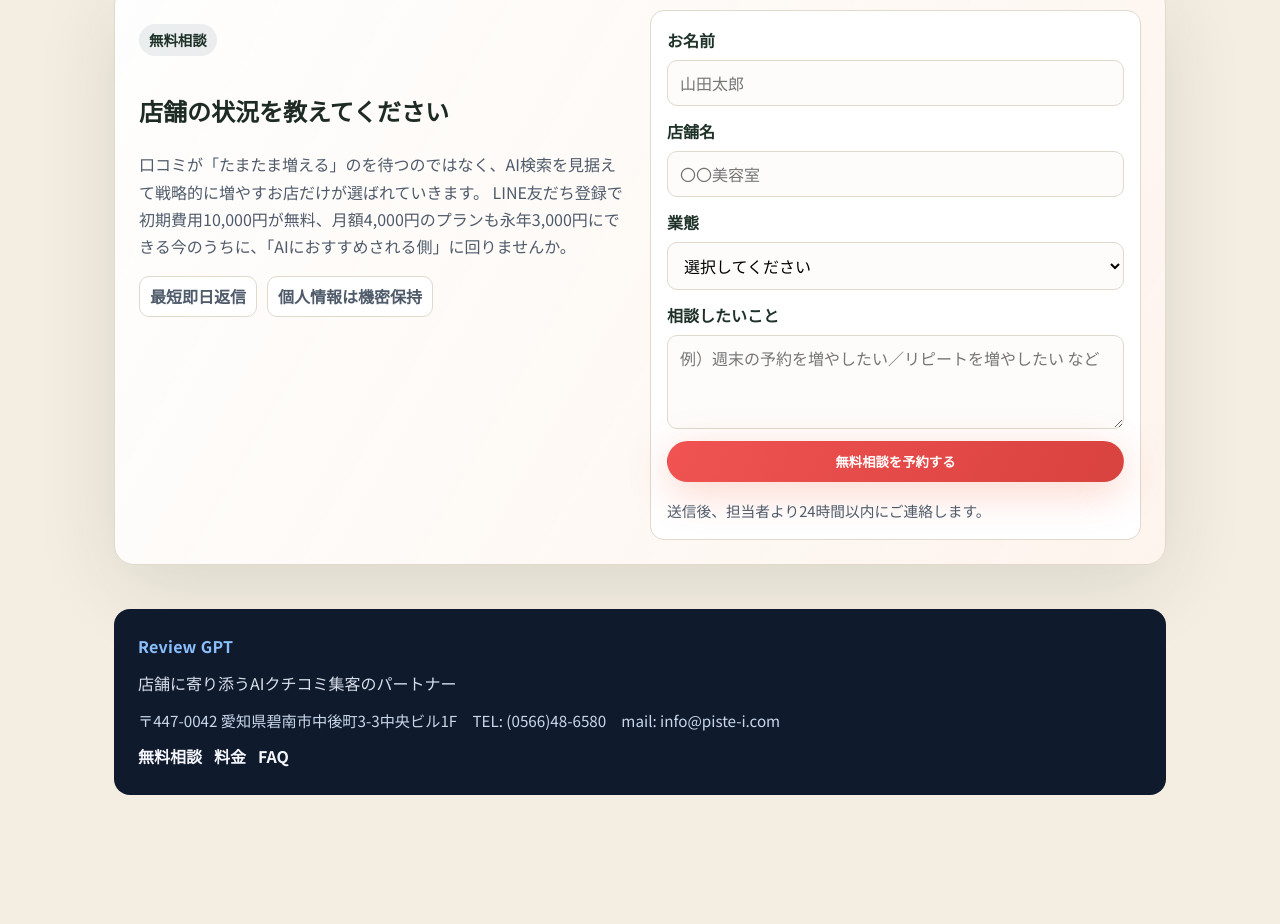
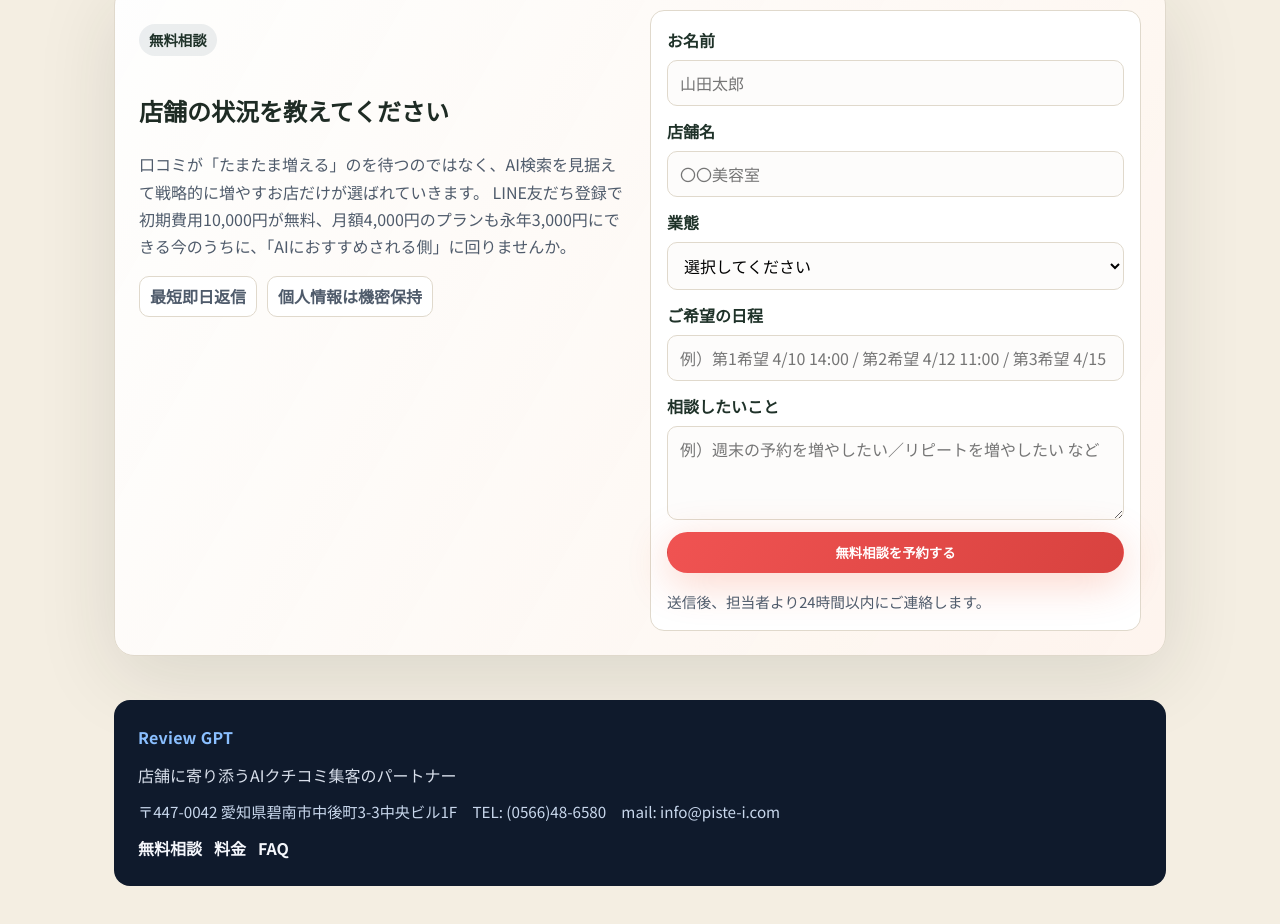
Before and after one commit to piste-boss/review-gpt-LP, a website built with Vite: page index.html in a window 1280 px wide. Shown: the part 5100-6024 px from the top of the page. Before the commit the page ends 5959 px from the top, so only its background shows below. Built offline with nearby package versions, Linux system fonts and the light colour scheme.

Commit message:
Add preferred dates field to contact form

```diff
--- a/index.html
+++ b/index.html
@@ -333,6 +333,14 @@
                 </select>
               </label>
               <label>
+                ご希望の日程
+                <input
+                  name="preferred_dates"
+                  required
+                  placeholder="例）第1希望 4/10 14:00 / 第2希望 4/12 11:00 / 第3希望 4/15 16:00"
+                />
+              </label>
+              <label>
                 相談したいこと
                 <textarea
                   name="message"
```
